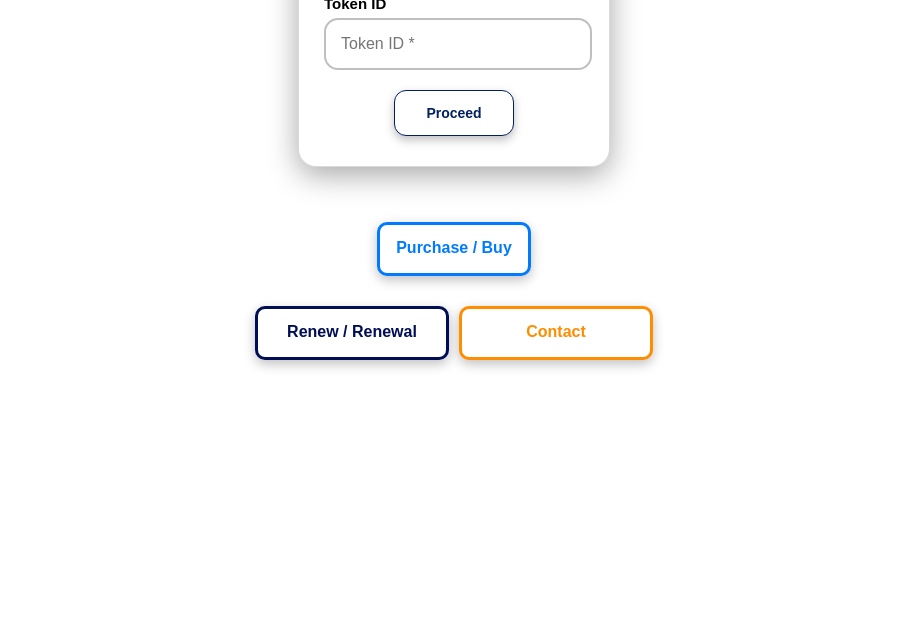
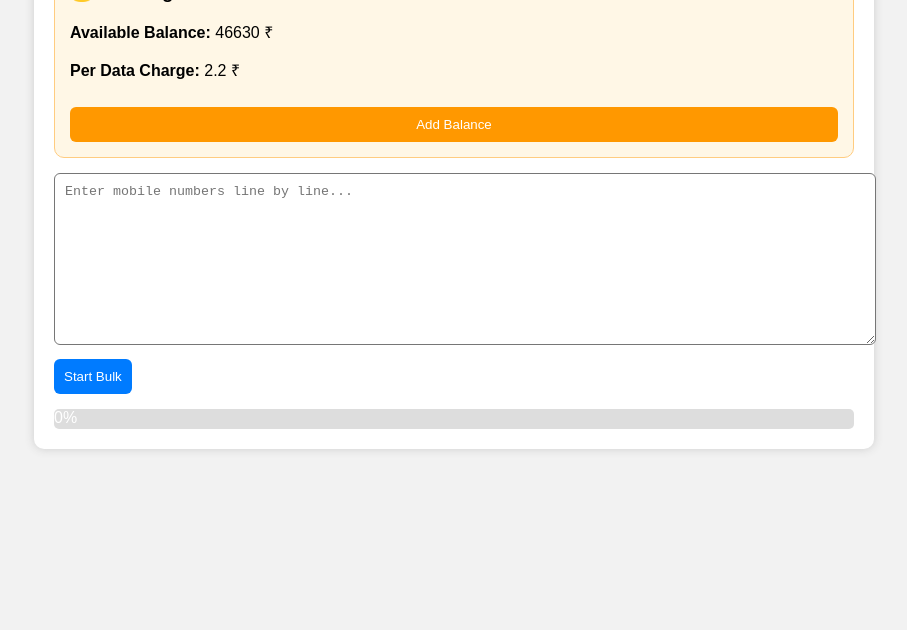
Before and after one commit to marconlinehai/lightshunter, a plain HTML site: page index.html in a window 1280 px wide. Shown: the part 170-800 px from the top of the page, without its empty margins (186-1093 px from the left). Drawn offline with Linux system fonts and the light colour scheme.

Commit message:
Update index.html

```diff
--- a/index.html
+++ b/index.html
@@ -2,150 +2,119 @@
 <html lang="en">
 <head>
 <meta charset="UTF-8">
-<meta name="viewport" content="width=device-width, initial-scale=1.0">
-<title>Login to APKHunter</title>
+<title>Bulk Bill Data Export</title>
+<style>
+body { font-family: Arial; background: #f2f2f2; padding: 20px; }
+.box { background: white; padding: 20px; border-radius:10px; max-width:800px; margin:auto; box-shadow:0 0 10px #ccc;}
+textarea { width:100%; height:150px; padding:10px; border-radius:6px; }
+button { padding:10px; border:none; background:#007bff; color:white; border-radius:6px; cursor:pointer; margin-top:10px; }
+.progress { width:100%; background:#ddd; border-radius:5px; overflow:hidden; }
+.progress-bar { height:20px; width:0; background:#28a745; text-align:center; color:white; }
+table { width:100%; border-collapse:collapse; margin-top:20px; }
+table, th, td { border:1px solid #ccc; }
+th, td { padding:8px; }
+</style>
+</head>
+<body>
 
-<style>
-    body {
-        margin: 0;
-        padding: 0;
-        font-family: Arial, sans-serif;
-        background: #ffffff;
-        display: flex;
-        flex-direction: column;
-        align-items: center;
-        padding-top: 60px;
+<div class="box">
+<h2>Admin Baba Kismat 3.0</h2>
+
+<!-- Wallet -->
+<div style="background:#fff7e6;padding:15px;border-radius:10px;margin-bottom:15px;border:1px solid #ffcc80;">
+<h3>💰 Recharge Wallet</h3>
+<p><b>Available Balance:</b> <span id="walletBalance">46630</span> ₹</p>
+<p><b>Per Data Charge:</b> 2.2 ₹</p>
+<button onclick="rechargeWallet()" style="background:#ff9800;width:100%;">Add Balance</button>
+</div>
+
+<textarea id="mobileList" placeholder="Enter mobile numbers line by line..."></textarea>
+<button onclick="startBulk()">Start Bulk</button>
+
+<div class="progress" style="margin-top:15px;">
+<div class="progress-bar" id="progressBar">0%</div>
+</div>
+
+<table id="resultTable" style="display:none;">
+<thead>
+<tr><th>Number</th><th>Name</th><th>UPI Number</th><th>IFSC</th></tr>
+</thead>
+<tbody></tbody>
+</table>
+
+<button id="downloadBtn" onclick="downloadExcel()" style="display:none;margin-top:15px;background:#28a745;">Download Excel</button>
+
+</div>
+
+<script src="https://cdnjs.cloudflare.com/ajax/libs/xlsx/0.18.5/xlsx.full.min.js"></script>
+<script>
+let bulkData = [];
+
+function rechargeWallet() {
+    let amt = parseFloat(prompt("Enter amount to add:"));
+    if (!amt || amt <=0) return alert("Invalid Amount!");
+    let current = parseFloat(document.getElementById("walletBalance").innerText);
+    current += amt;
+    document.getElementById("walletBalance").innerText = current;
+    alert("Wallet Recharged!");
+}
+
+function deductCharge() {
+    let current = parseFloat(document.getElementById("walletBalance").innerText);
+    let charge = 2.2;
+    if(current<charge){ alert("❌ Insufficient balance!"); return false; }
+    current -= charge;
+    document.getElementById("walletBalance").innerText = current;
+    return true;
+}
+
+async function startBulk() {
+    const txt = document.getElementById("mobileList").value.trim();
+    if(!txt) return alert("Enter numbers!");
+    const numbers = txt.split("\n").map(n=>n.trim()).filter(n=>n);
+
+    // Deduct total charge
+    const totalCharge = numbers.length*2.2;
+    if(parseFloat(document.getElementById("walletBalance").innerText) < totalCharge) {
+        return alert("Insufficient balance for all numbers!");
     }
 
-    .container {
-        width: 90%;
-        max-width: 260px;
-        height: auto;
-        background: #fff;
-        padding: 30px 25px;
-        border-radius: 18px;
-        box-shadow: 0px 8px 30px rgba(0,0,0,0.35);
-        border: 1px solid #dadada;
-        text-align: center;
-        margin-bottom: 40px;
+    const resTable = document.querySelector("#resultTable tbody");
+    resTable.innerHTML = "";
+    document.getElementById("resultTable").style.display="table";
+    document.getElementById("downloadBtn").style.display="none";
+    bulkData = [];
+
+    const chunkSize = 50; // 50 numbers per batch
+    for(let i=0;i<numbers.length;i+=chunkSize){
+        const chunk = numbers.slice(i,i+chunkSize);
+        const response = await fetch("http://localhost:3000/bulk-check", {
+            method:"POST",
+            headers:{"Content-Type":"application/json"},
+            body:JSON.stringify({numbers:chunk})
+        });
+        const result = await response.json();
+        result.results.forEach(r=>{
+            bulkData.push(r);
+            const row = `<tr><td>${r.Number}</td><td>${r.Name}</td><td>${r.UPI}</td><td>${r.IFSC}</td></tr>`;
+            resTable.innerHTML += row;
+            deductCharge();
+        });
+        // update progress
+        const percent = Math.floor((i+chunk.length)/numbers.length*100);
+        document.getElementById("progressBar").style.width = percent+"%";
+        document.getElementById("progressBar").innerText = percent+"%";
     }
 
-    h2 {
-        font-size: 32px;
-        font-weight: 700;
-        color: #002060;
-        margin-bottom: 10px;
-    }
+    alert("Bulk Completed!");
+    document.getElementById("downloadBtn").style.display="block";
+}
 
-    .error {
-        font-size: 15px;
-        color: red;
-        font-weight: 600;
-        margin-bottom: 10px;
-        display: none;  /* Hidden initially */
-    }
-
-    label {
-        font-size: 15px;
-        color: #000;
-        float: left;
-        margin-bottom: 6px;
-        font-weight: 600;
-    }
-
-    input {
-        width: 90%;
-        padding: 15px;
-        font-size: 16px;
-        border: 2px solid #bfbfbf;
-        border-radius: 14px;
-        outline: none;
-        margin-bottom: 20px;
-    }
-
-    button {
-        width: 120px;
-        height: 46px;
-        font-size: 14px;
-        background: #ffffff;
-        border: 1px solid #002060;
-        border-radius: 12px;
-        color: #002060;
-        font-weight: 600;
-        cursor: pointer;
-        box-shadow: 0px 4px 10px rgba(0,0,0,0.25);
-    }
-
-    .full-btn {
-        width: 120px;
-        height: 20px;
-        padding: 14px;
-        border-radius: 10px;
-        font-size: 16px;
-        display: block;
-        text-align: center;
-        margin: 15px auto;
-        font-weight: 600;
-        background: #ffffff;
-        text-decoration: none;
-        box-shadow: 0 4px 12px rgba(0,0,0,0.25);
-    }
-
-    .buy-btn {
-        border: 3px solid #007bff;
-        color: #007bff;
-    }
-
-    .renew {
-        border: 3px solid #000e55;
-        color: #000e55;
-    }
-
-    .contact {
-        border: 3px solid #ff8d00;
-        color: #ff8d00;
-    }
-
-    .row-btns {
-        display: flex;
-        justify-content: center;
-        gap: 10px;
-    }
-
-</style>
-</head>
-
-<body>
-
-<div class="container">
-    <h2>Login</h2>
-
-    <!-- Error message -->
-    <div id="errorMsg" class="error">Token ID Not Found</div>
-
-    <label>Token ID</label>
-    <input type="text" id="tokenInput" placeholder="Token ID *">
-
-    <button onclick="checkToken()">Proceed</button>
-</div>
-
-<a href="https://t.me/+_TgOGRj1Vvc3ZmI1" class="full-btn buy-btn">Purchase / Buy</a>
-
-<div class="row-btns">
-    <a href="https://t.me/+_TgOGRj1Vvc3ZmI1" class="full-btn renew" style="width:160px;">Renew / Renewal</a>
-    <a href="https://t.me/+_TgOGRj1Vvc3ZmI1" class="full-btn contact" style="width:160px;">Contact</a>
-</div>
-
-<script>
-function checkToken() {
-    let token = document.getElementById("tokenInput").value.trim();
-
-    if(token === "") {
-        document.getElementById("errorMsg").style.display = "block";
-    } else {
-        // Example invalid check - always show error for now
-        document.getElementById("errorMsg").style.display = "block";
-    }
+function downloadExcel(){
+    const ws = XLSX.utils.json_to_sheet(bulkData);
+    const wb = XLSX.utils.book_new();
+    XLSX.utils.book_append_sheet(wb, ws,"DATA");
+    XLSX.writeFile(wb,"Bulk-UPI-Data.xlsx");
 }
 </script>
 
```
